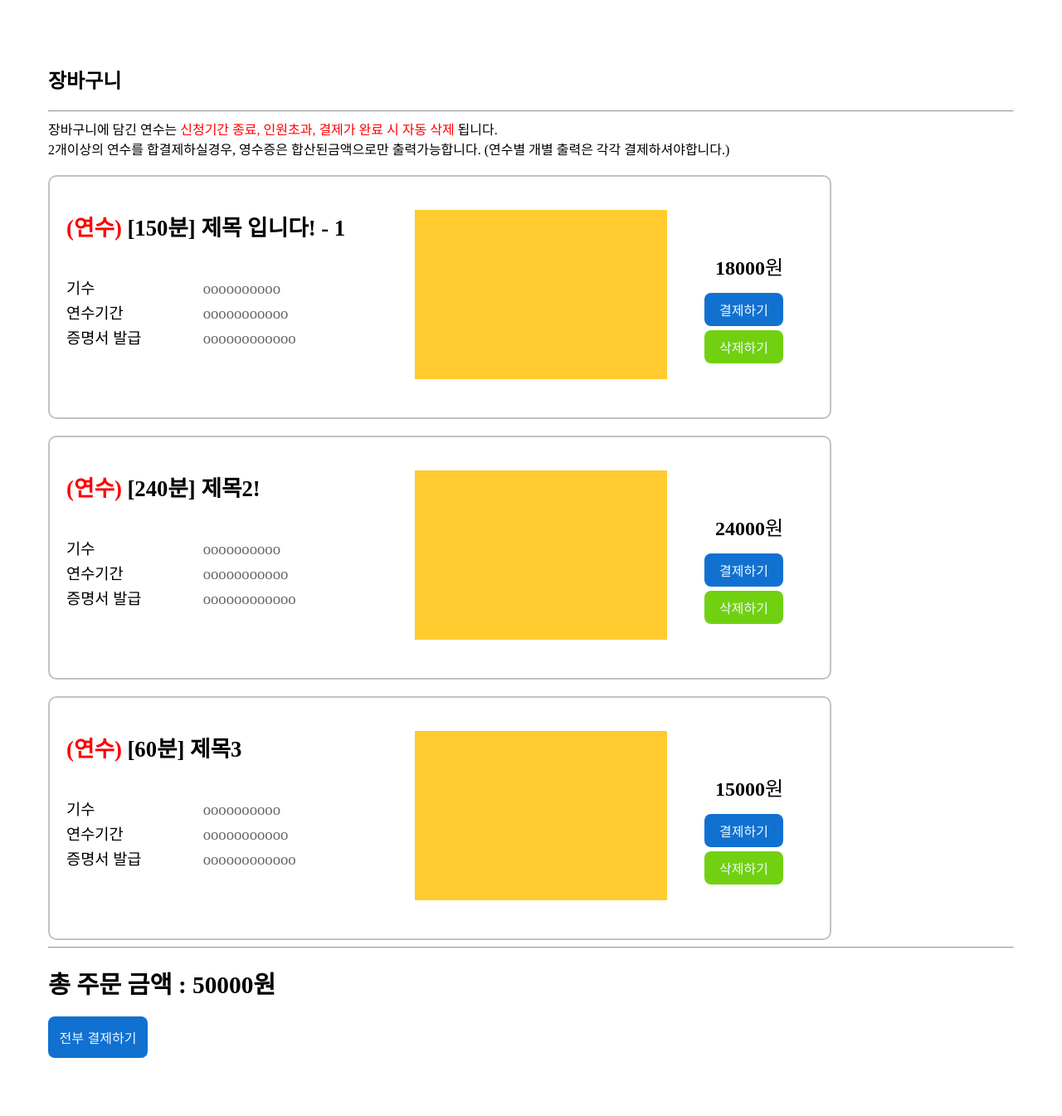
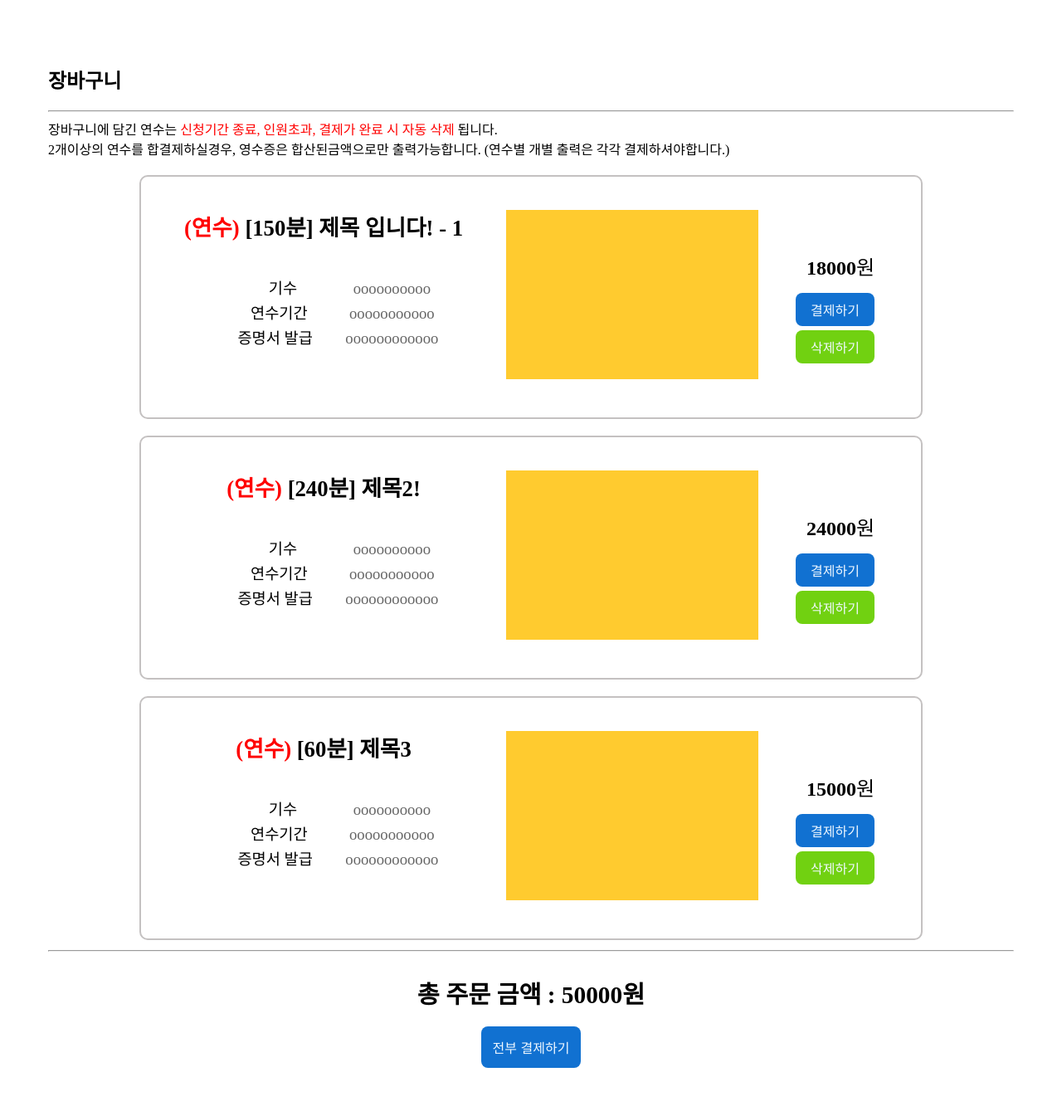
Before and after one commit to maplesyrup0423/mentors, a Java web app: page /WT_jy/cart.html in a window 1280 px wide. Shown: the whole page at 83% size. Before the commit the page ends 1275 px from the top, so only its background shows below. Run offline with Tomcat 11, a stand-in JSP engine, Linux system fonts and the light colour scheme.

Commit message:
가운데 정렬

```diff
--- a/M_Test01/src/main/webapp/WT_jy/cart.html
+++ b/M_Test01/src/main/webapp/WT_jy/cart.html
@@ -16,6 +16,7 @@
         2개이상의 연수를 합결제하실경우, 영수증은 합산된금액으로만 출력가능합니다. (연수별 개별 출력은 각각 결제하셔야합니다.)
     </div>
 
+    <div class="cen">
     <div class="paybox">
         <div class="WT_pay">
             <div class="cart_info">
@@ -109,6 +110,7 @@
         <div>총 주문 금액 : 50000원</div>
         <button onclick="location.href='payment.html'">전부 결제하기</button>
     </div>
+    </div>
 
 </div>
 </body>
--- a/M_Test01/src/main/webapp/WT_jy/cart_style.css
+++ b/M_Test01/src/main/webapp/WT_jy/cart_style.css
@@ -1,13 +1,19 @@
 .all{
     margin: auto;
     padding: 50px;
+
 }
 
 .red{
     color: red;
 }
 
+.cen{
+    text-align: center;
+}
+
 .paybox{
+    display: inline-block;
     margin: auto; /*TO-DO 가운데 정렬!*/
 }
 
@@ -89,6 +95,7 @@
 }
 
 .WT_total{
+    display: inline-block;
     margin-top: 20px;
 }
 
```
